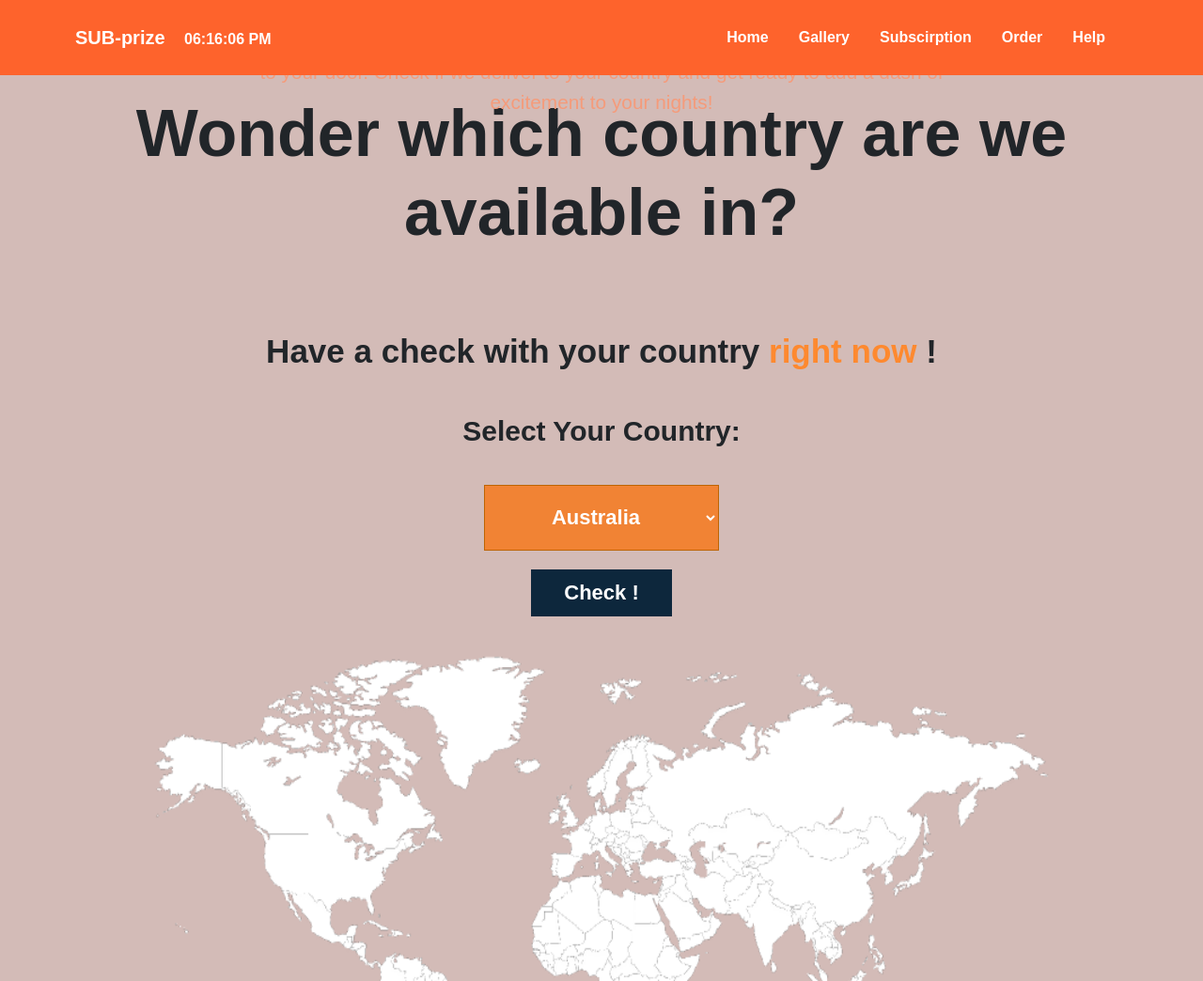
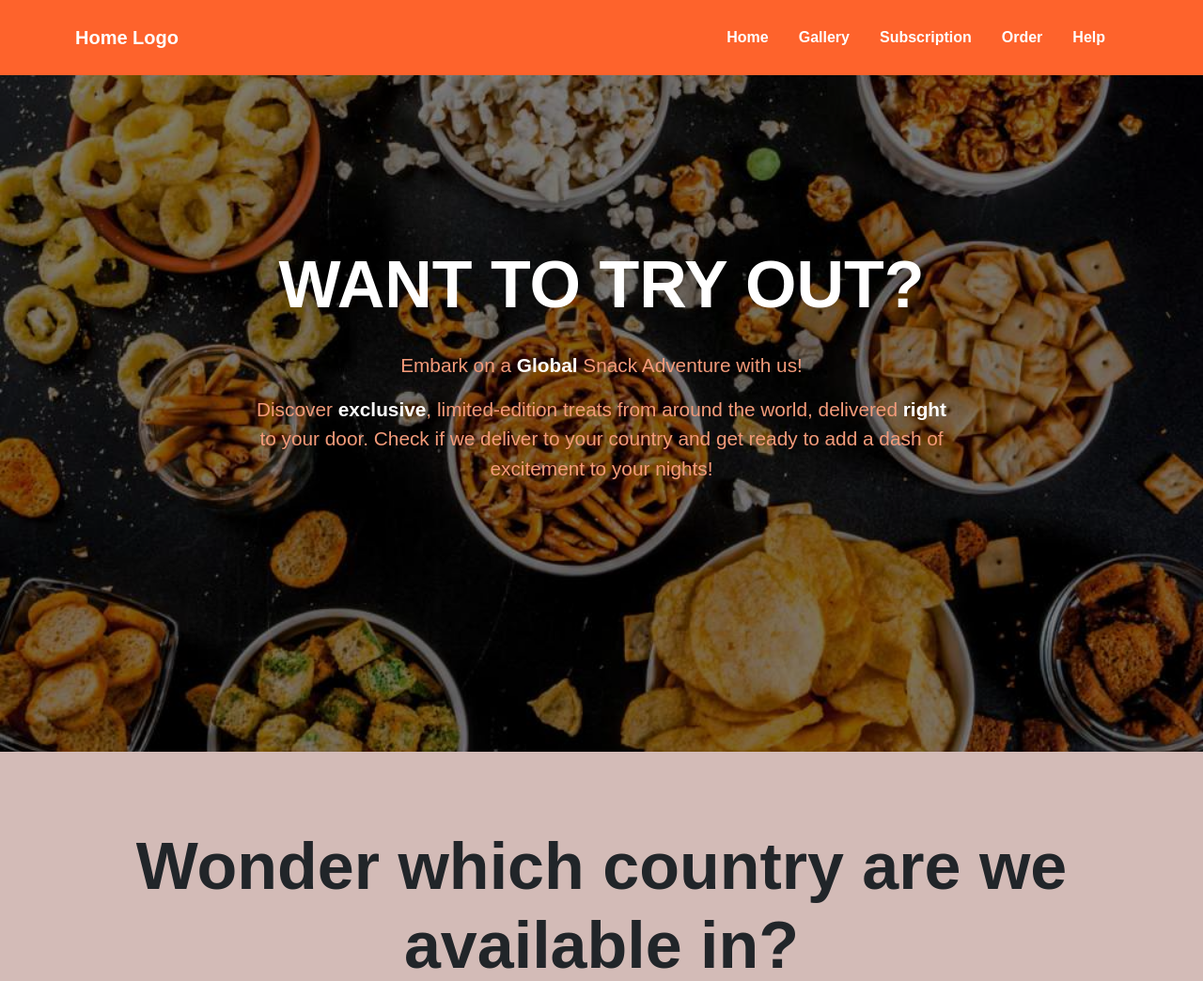
Before and after one commit to junhubdotcom/webpro2024, a PHP site: page /order.html in a window 1280 px wide. Shown: the top 1044 px of the page at 94% size. Run offline with PHP 8.4, Linux system fonts and the light colour scheme; some libraries are stand-ins or nearby versions.

Commit message:
fix commit

```diff
--- a/gallery.html
+++ b/gallery.html
@@ -27,7 +27,7 @@
     <!--Navbar-->
     <nav class="navbar navbar-expand-md">
         <div class="logo-navbar">
-            <a class="navbar-brand" href="index.html">SUB-prize</a>
+            <a class="navbar-brand" href="index.html">Home Logo</a>
             <a id = clock>00:00:00 AM</a>
         </div>
 
--- a/help.html
+++ b/help.html
@@ -19,7 +19,7 @@
 
     <nav class="navbar navbar-expand-md">
         <div class="logo-navbar">
-            <a class="navbar-brand" href="index.html">SUB-prize</a>
+            <a class="navbar-brand" href="index.html">Home Logo</a>
             <a id = clock>00:00:00 AM</a>
         </div>
 
--- a/order.html
+++ b/order.html
@@ -24,11 +24,7 @@
 
     <!--Navbar-->
     <nav class="navbar navbar-expand-md">
-        <div class="logo-navbar">
-            <a class="navbar-brand" href="index.html">SUB-prize</a>
-            <a id = clock>00:00:00 AM</a>
-        </div>
-
+        <a class="navbar-brand" href="#">Home Logo</a>
         <button class="navbar-toggler navbar-dark" type="button" data-toggle="collapse" data-target="#main-navigation">
             <span class="navbar-toggler-icon"></span>
         </button>
@@ -41,13 +37,13 @@
                     <a class="nav-link" href="gallery.html">Gallery</a>
                 </li>
                 <li class="nav-item">
-                    <a class="nav-link" href="subscription.html">Subscirption</a>
+                    <a class="nav-link" href="subscription.html">Subscription</a>
                 </li>
                 <li class="nav-item">
                     <a class="nav-link" href="order.html">Order</a>
                 </li>
                 <li class="nav-item">
-                    <a class="nav-link" href="#contact">Help</a>
+                    <a class="nav-link" href="help.html">Help</a>
                 </li>
             </ul>
         </div>
--- a/orderStyle.css
+++ b/orderStyle.css
@@ -38,11 +38,7 @@ body {
     font-weight: 900;
     text-align: center;
 }
-#clock {
-    color: #fff;
-    font-weight: 900;
-    text-align: center;
-}
+
 .navbar-brand:hover {
     color: black;
     transition: 0.3s;
@@ -64,7 +60,7 @@ body {
 }
 
 .header {
-    height: 20px;
+    height: 100vh;
     background-image: url(snacks\ picture.jpeg);
     background-size: cover;
     background-position: center;
--- a/subscription.html
+++ b/subscription.html
@@ -22,7 +22,7 @@
     <!--Navbar-->
     <nav class="navbar navbar-expand-md">
         <div class="logo-navbar">
-            <a class="navbar-brand" href="index.html">SUB-prize</a>
+            <a class="navbar-brand" href="index.html">Home Logo</a>
             <a id = clock>00:00:00 AM</a>
         </div>
 
```
Also changed, not shown: index.html (+4 -4 lines), style.css (+0 -14 lines).
